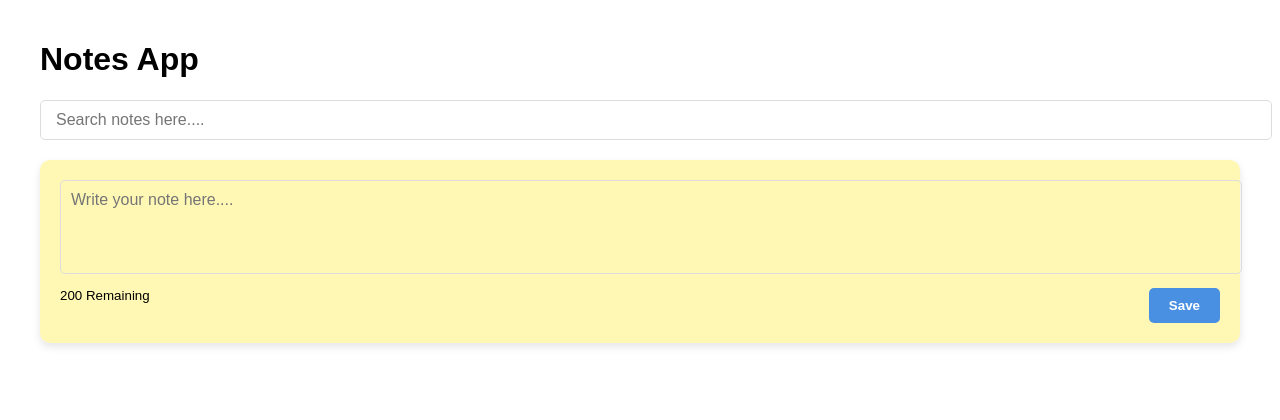
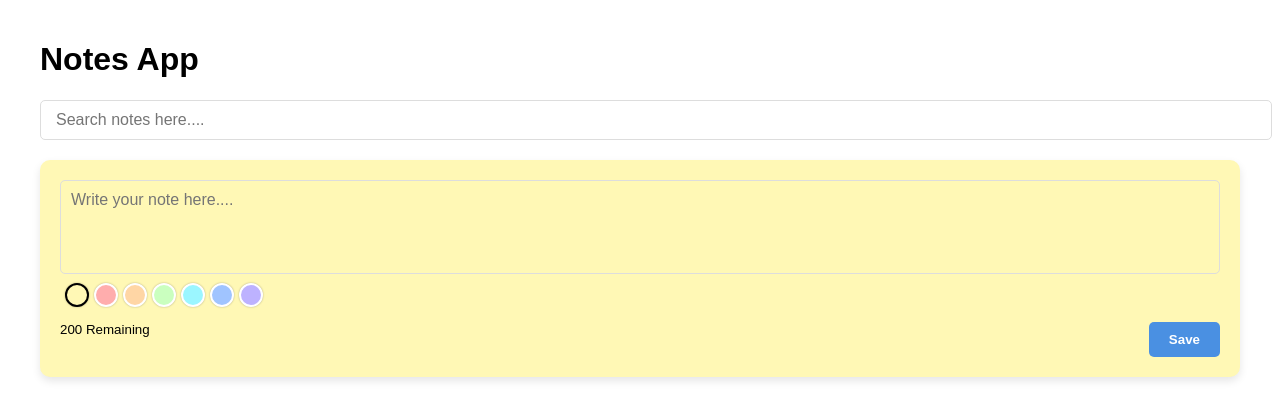
Before and after one commit to KiranKhayamali/Notes, a React (Create React App) app: page / in a window 1280 px wide. Shown: the top 420 px of the page. Built offline with nearby package versions, Linux system fonts and the light colour scheme.

Commit message:
Styling color options for the note form

```diff
--- a/src/styles/NoteForm.css
+++ b/src/styles/NoteForm.css
@@ -15,6 +15,7 @@
     border-radius: 5px;
     font-size: 16px;
     resize: none;
+    box-sizing: border-box;
     font-family: inherit;
 }
 
@@ -39,3 +40,31 @@
 .note-form button:hover {
     background-color: #357ab8;
 }
+
+.color-picker {
+    margin-bottom: 10px;
+    border: none;
+    padding: 5px;
+    border-radius: 5px;
+    cursor: pointer;
+    display: flex;
+    gap: 5px;
+}
+
+.color-circle {
+    width: 20px;
+    height: 20px;
+    border-radius: 50%;
+    border: 2px solid #fff;
+    box-shadow: 0 0 2px rgba(0, 0, 0, 0.3);
+    cursor: pointer;
+}
+
+.color-circle:hover {
+    transform: scale(1.1);
+    transition: transform 0.2s ease;
+}
+
+.color-circle.selected {
+    border: 2px solid #000;
+}
```
